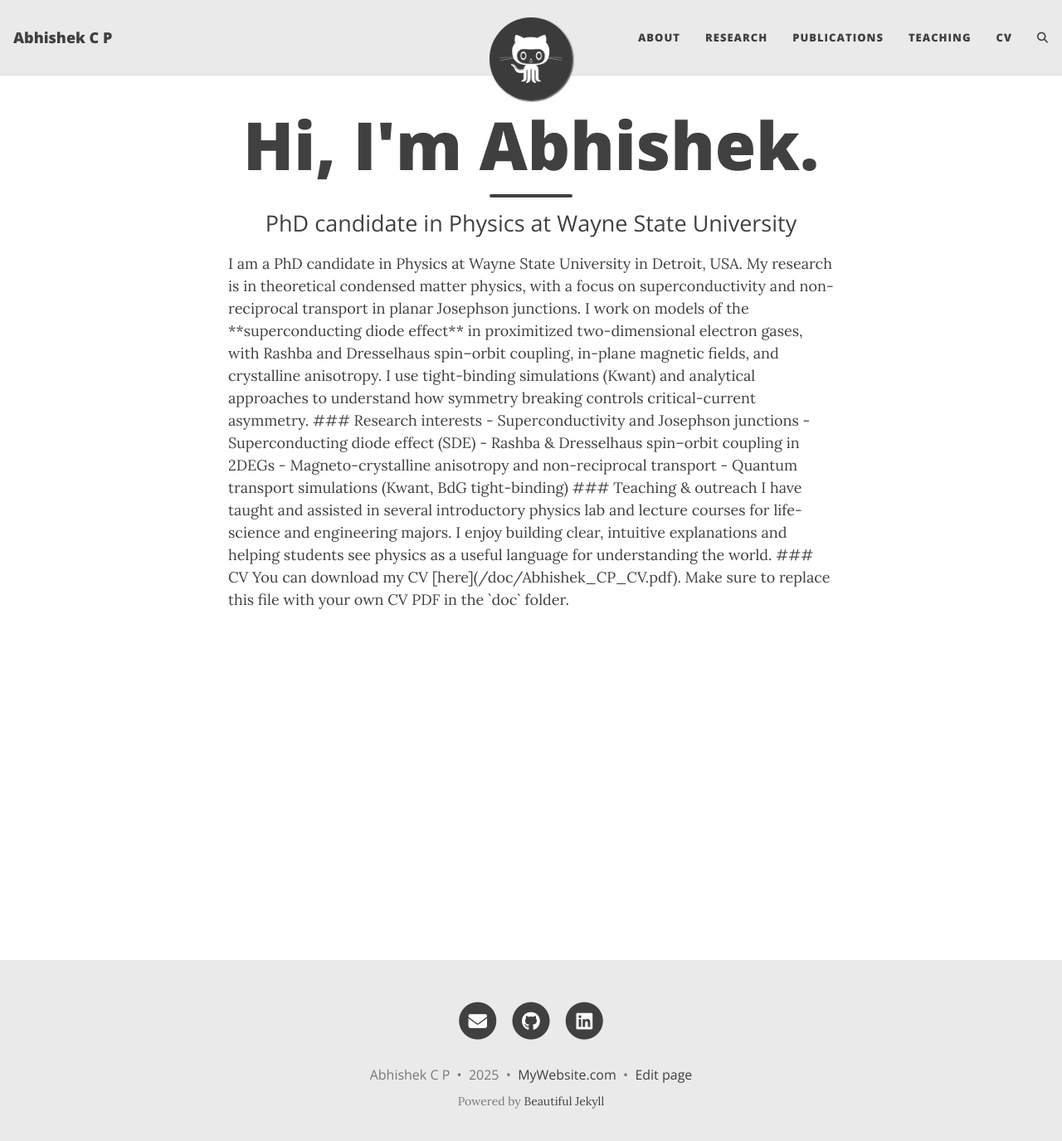
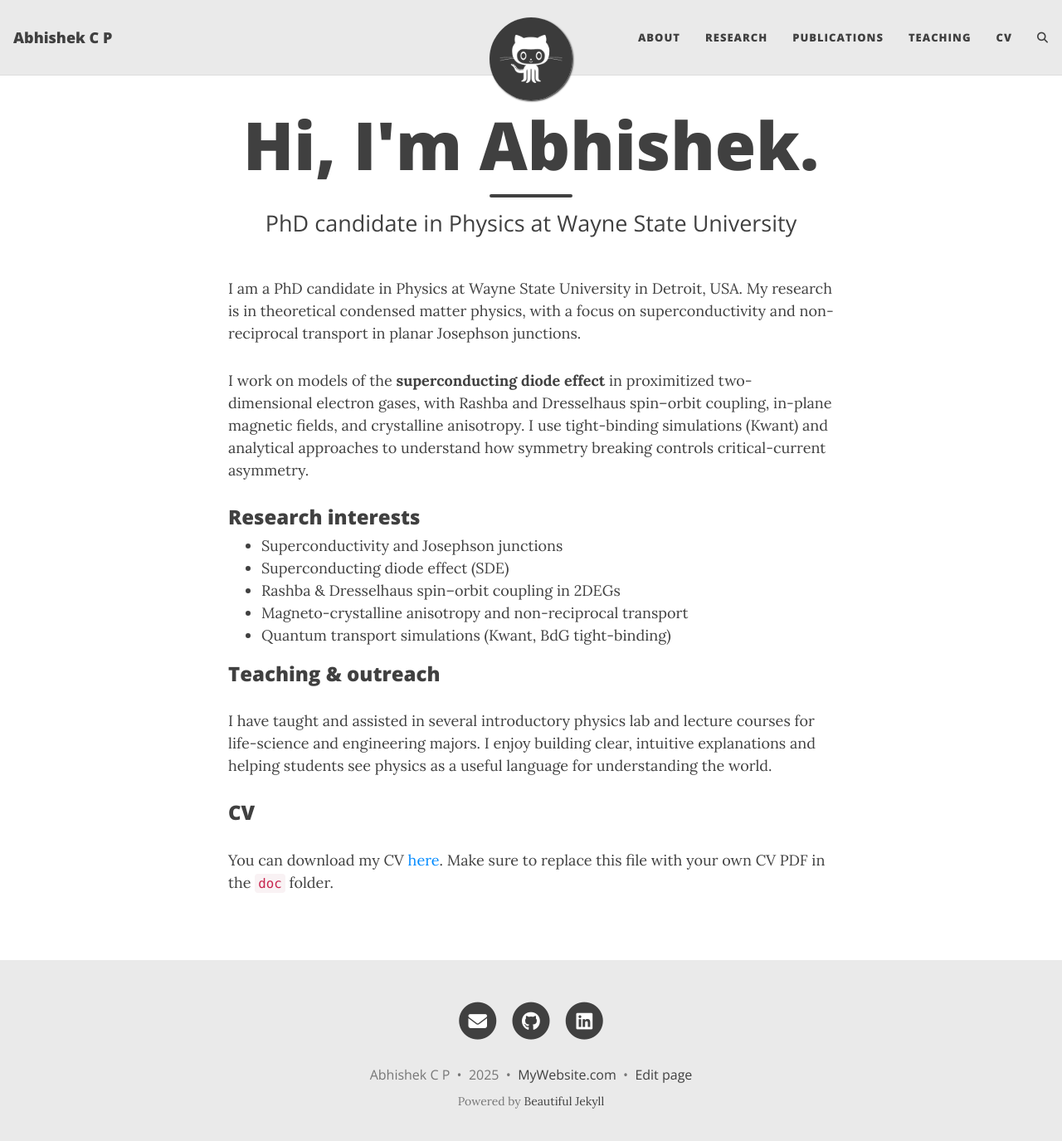
Before and after one commit to abhishek-c-p/abhishek-c-p.github.io, a Jekyll site: the page built from index.html, in a window 1280 px wide and 1388 px high. Shown: the top 1375 px of the window at 83% size. Built offline with Jekyll 4.4.1, drawn with Linux system fonts in a browser that asks for light colours; the list of posts is cut into pages by our own code; comment, search, counter and statistics services are not loaded.

Commit message:
Update index.html

```diff
--- a/index.html
+++ b/index.html
@@ -4,27 +4,35 @@ title: "Hi, I'm Abhishek."
 subtitle: "PhD candidate in Physics at Wayne State University"
 ---
 
+<p>
 I am a PhD candidate in Physics at Wayne State University in Detroit, USA. My research is in theoretical condensed matter
 physics, with a focus on superconductivity and non-reciprocal transport in planar Josephson junctions.
+</p>
 
-I work on models of the **superconducting diode effect** in proximitized two-dimensional electron gases,
+<p>
+I work on models of the <strong>superconducting diode effect</strong> in proximitized two-dimensional electron gases,
 with Rashba and Dresselhaus spin–orbit coupling, in-plane magnetic fields, and crystalline anisotropy. I use tight-binding
 simulations (Kwant) and analytical approaches to understand how symmetry breaking controls critical-current asymmetry.
+</p>
 
-### Research interests
+<h3>Research interests</h3>
+<ul>
+  <li>Superconductivity and Josephson junctions</li>
+  <li>Superconducting diode effect (SDE)</li>
+  <li>Rashba &amp; Dresselhaus spin–orbit coupling in 2DEGs</li>
+  <li>Magneto-crystalline anisotropy and non-reciprocal transport</li>
+  <li>Quantum transport simulations (Kwant, BdG tight-binding)</li>
+</ul>
 
-- Superconductivity and Josephson junctions
-- Superconducting diode effect (SDE)
-- Rashba & Dresselhaus spin–orbit coupling in 2DEGs
-- Magneto-crystalline anisotropy and non-reciprocal transport
-- Quantum transport simulations (Kwant, BdG tight-binding)
-
-### Teaching & outreach
-
+<h3>Teaching &amp; outreach</h3>
+<p>
 I have taught and assisted in several introductory physics lab and lecture courses for life-science and engineering majors.
 I enjoy building clear, intuitive explanations and helping students see physics as a useful language for understanding the world.
+</p>
 
-### CV
-
-You can download my CV [here](/doc/Abhishek_CP_CV.pdf).
-Make sure to replace this file with your own CV PDF in the `doc` folder.
+<h3>CV</h3>
+<p>
+You can download my CV
+<a href="/doc/Abhishek_CP_CV.pdf">here</a>.
+Make sure to replace this file with your own CV PDF in the <code>doc</code> folder.
+</p>
```
